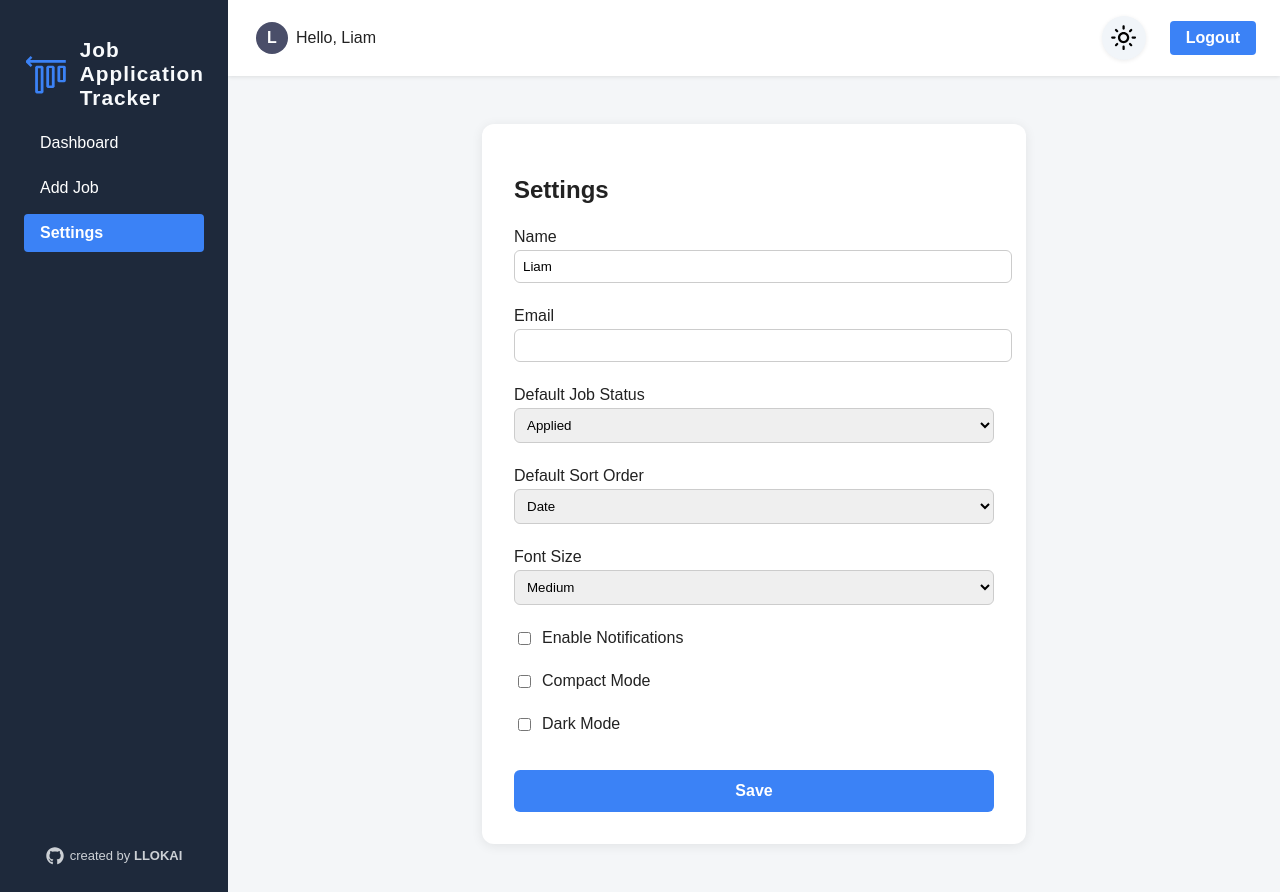
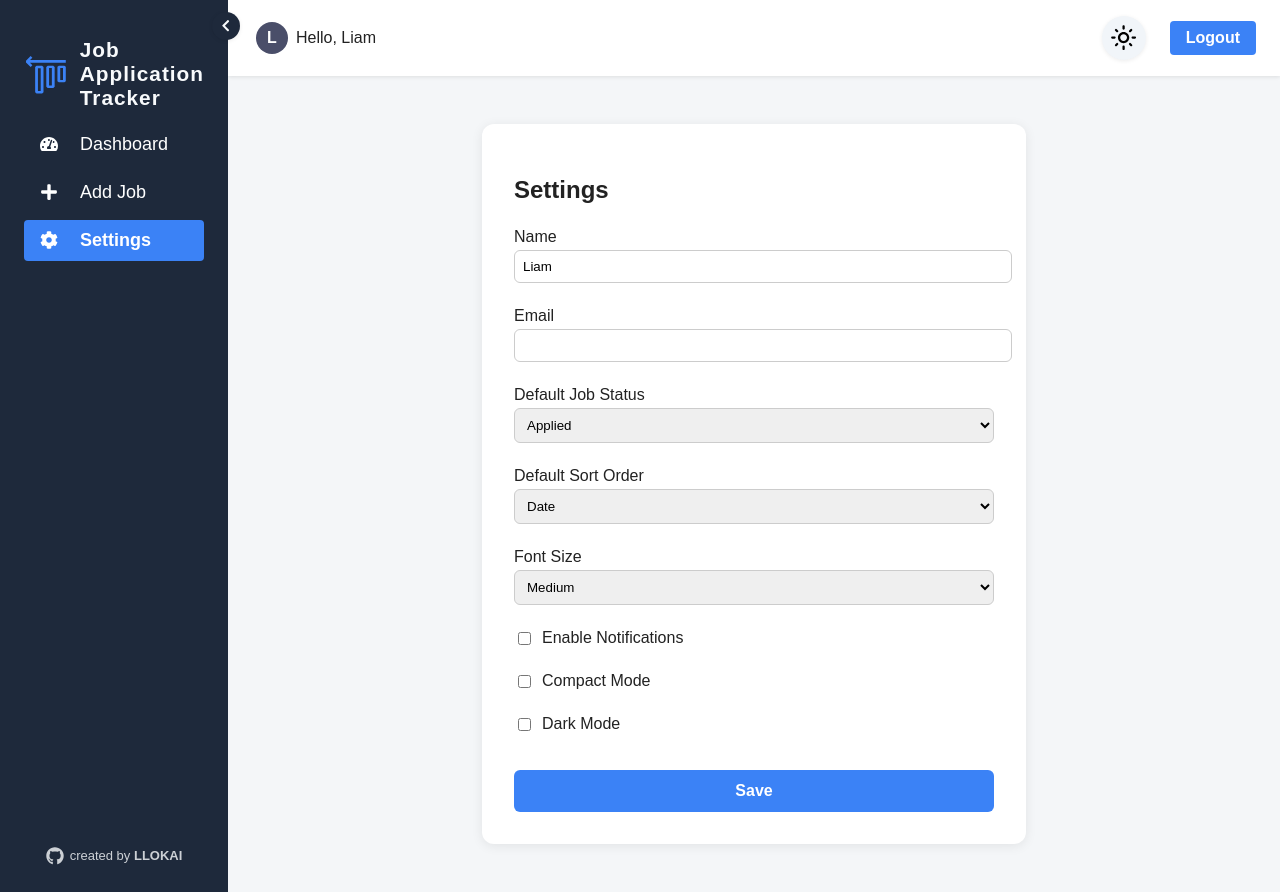
Before and after one commit to LLOKAI/job-tracker-app, a React (Vite) app in the folder client/: page /settings in a window 1280 px wide. Built offline with nearby package versions, Linux system fonts and the light colour scheme.

Commit message:
New initial layout with collapsible sidebar

```diff
--- a/client/src/components/Layout.jsx
+++ b/client/src/components/Layout.jsx
@@ -1,20 +1,12 @@
 import React, { useContext } from 'react';
 import Header from './Header';
-import { Link, useLocation } from 'react-router-dom';
 import { ThemeContext } from '../ThemeContext';
 import Logo from './Logo';
 import { FaGithub } from "react-icons/fa";
+import Sidebar from './Sidebar';
 
 export default function Layout({ children }) {
   const { darkMode } = useContext(ThemeContext);
-  const links = [
-    { name: 'Dashboard', path: '/dashboard' },
-    { name: 'Add Job', path: '/jobs/new' },
-    { name: 'Settings', path: '/settings' }
-  ];
-
-  const location = useLocation();
-  const activePath = location.pathname;
 
   return (
     <div
@@ -26,68 +18,7 @@ export default function Layout({ children }) {
         fontFamily: 'Arial, sans-serif',
       }}
     >
-      <aside
-        style={{
-          width: '180px',
-          background: 'var(--sidebar-bg)',
-          color: 'var(--sidebar-text)',
-          padding: '1.5rem',
-          display: 'flex',
-          flexDirection: 'column',
-          gap: '1.5rem',
-          justifyContent: 'space-between', // Add this to push footer to bottom
-        }}
-      >
-        <div>
-          <Logo />
-          <nav>
-            <ul style={{ listStyle: 'none', padding: 0, margin: 0 }}>
-              {links.map(link => (
-                <li key={link.name} style={{ marginBottom: '0.5rem' }}>
-                  <Link
-                    to={link.path}
-                    style={{
-                      display: 'block',
-                      padding: '0.6rem 1rem',
-                      borderRadius: '4px',
-                      backgroundColor: activePath === link.path ? 'var(--link-active-bg)' : 'transparent',
-                      color: 'var(--button-text)',
-                      fontWeight: activePath === link.path ? '600' : '400',
-                      textDecoration: 'none',
-                      transition: 'background-color 0.3s ease',
-                    }}
-                    onMouseEnter={e => {
-                      if (activePath !== link.path) {
-                        e.currentTarget.style.backgroundColor = 'var(--link-hover-bg)';
-                      }
-                    }}
-                    onMouseLeave={e => {
-                      if (activePath !== link.path) {
-                        e.currentTarget.style.backgroundColor = 'transparent';
-                      }
-                    }}
-                  >
-                    {link.name}
-                  </Link>
-                </li>
-              ))}
-            </ul>
-          </nav>
-        </div>
-        {/* Sidebar Footer */}
-        <div style={{ marginTop: 'auto', textAlign: 'center', fontSize: 13, opacity: 0.8 }}>
-          <a
-            href="https://github.com/LLOKAI"
-            target="_blank"
-            rel="noopener noreferrer"
-            style={{ color: 'inherit', textDecoration: 'none', display: 'inline-flex', alignItems: 'center', gap: 6 }}
-          >
-            <FaGithub size={18} style={{ verticalAlign: 'middle' }} />
-            <span>created by <b>LLOKAI</b></span>
-          </a>
-        </div>
-      </aside>
-
+      <Sidebar />
       <main
         style={{
           flex: 1,
--- /dev/null
+++ b/client/src/components/Sidebar.jsx
@@ -0,0 +1,109 @@
+import React, { useState } from "react";
+import { Link, useLocation } from "react-router-dom";
+import { FaTachometerAlt, FaPlus, FaCog, FaChevronLeft, FaChevronRight, FaGithub } from "react-icons/fa";
+import Logo from "./Logo";
+
+const navLinks = [
+  { name: "Dashboard", path: "/dashboard", icon: <FaTachometerAlt /> },
+  { name: "Add Job", path: "/jobs/new", icon: <FaPlus /> },
+  { name: "Settings", path: "/settings", icon: <FaCog /> },
+];
+
+export default function Sidebar() {
+  const [collapsed, setCollapsed] = useState(false);
+  const location = useLocation();
+  const activePath = location.pathname;
+
+  return (
+    <aside
+      style={{
+        width: collapsed ? 60 : 180,
+        background: "var(--sidebar-bg)",
+        color: "var(--sidebar-text)",
+        padding: collapsed ? "1.5rem 0.5rem" : "1.5rem",
+        display: "flex",
+        flexDirection: "column",
+        gap: "1.5rem",
+        alignItems: collapsed ? "center" : "stretch",
+        transition: "width 0.2s",
+        position: "relative",
+      }}
+    >
+      <div>
+        {!collapsed && <Logo />}
+        <nav>
+          <ul style={{ listStyle: "none", padding: 0, margin: 0 }}>
+            {navLinks.map(link => (
+              <li key={link.name} style={{ marginBottom: "0.5rem" }}>
+                <Link
+                  to={link.path}
+                  style={{
+                    display: "flex",
+                    alignItems: "center",
+                    gap: collapsed ? 0 : 12,
+                    justifyContent: collapsed ? "center" : "flex-start",
+                    padding: collapsed ? "0.6rem" : "0.6rem 1rem",
+                    borderRadius: "4px",
+                    backgroundColor: activePath === link.path ? "var(--link-active-bg)" : "transparent",
+                    color: "var(--button-text)",
+                    fontWeight: activePath === link.path ? "600" : "400",
+                    textDecoration: "none",
+                    transition: "background-color 0.3s",
+                    fontSize: 18,
+                  }}
+                  title={link.name}
+                >
+                  {link.icon}
+                  {!collapsed && <span style={{ marginLeft: 10 }}>{link.name}</span>}
+                </Link>
+              </li>
+            ))}
+          </ul>
+        </nav>
+      </div>
+      {/* Toggle button */}
+      <button
+        onClick={() => setCollapsed(c => !c)}
+        style={{
+          position: "absolute",
+          top: 12,
+          right: collapsed ? -18 : -12,
+          background: "var(--sidebar-bg)",
+          border: "none",
+          color: "var(--sidebar-text)",
+          borderRadius: "50%",
+          width: 28,
+          height: 28,
+          cursor: "pointer",
+          boxShadow: "0 1px 4px rgba(0,0,0,0.08)",
+          display: "flex",
+          alignItems: "center",
+          justifyContent: "center",
+          zIndex: 10,
+        }}
+        aria-label={collapsed ? "Expand sidebar" : "Collapse sidebar"}
+        title={collapsed ? "Expand sidebar" : "Collapse sidebar"}
+      >
+        {collapsed ? <FaChevronRight /> : <FaChevronLeft />}
+      </button>
+      {/* Sidebar Footer */}
+      <div style={{
+        marginTop: "auto",
+        textAlign: "center",
+        fontSize: 13,
+        opacity: 0.8,
+        display: collapsed ? "none" : "block"
+      }}>
+        <a
+          href="https://github.com/LLOKAI"
+          target="_blank"
+          rel="noopener noreferrer"
+          style={{ color: "inherit", textDecoration: "none", display: "inline-flex", alignItems: "center", gap: 6 }}
+        >
+          <FaGithub size={18} style={{ verticalAlign: "middle" }} />
+          <span>created by <b>LLOKAI</b></span>
+        </a>
+      </div>
+    </aside>
+  );
+}
```
